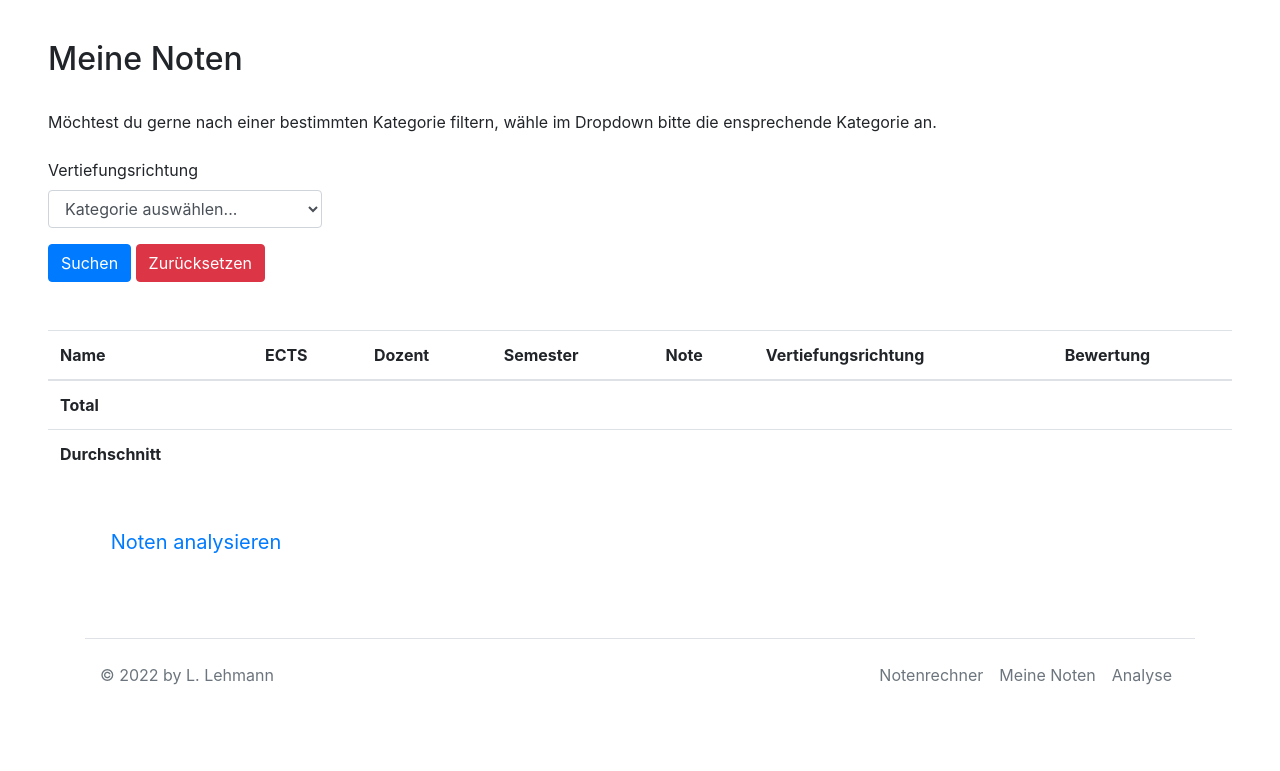
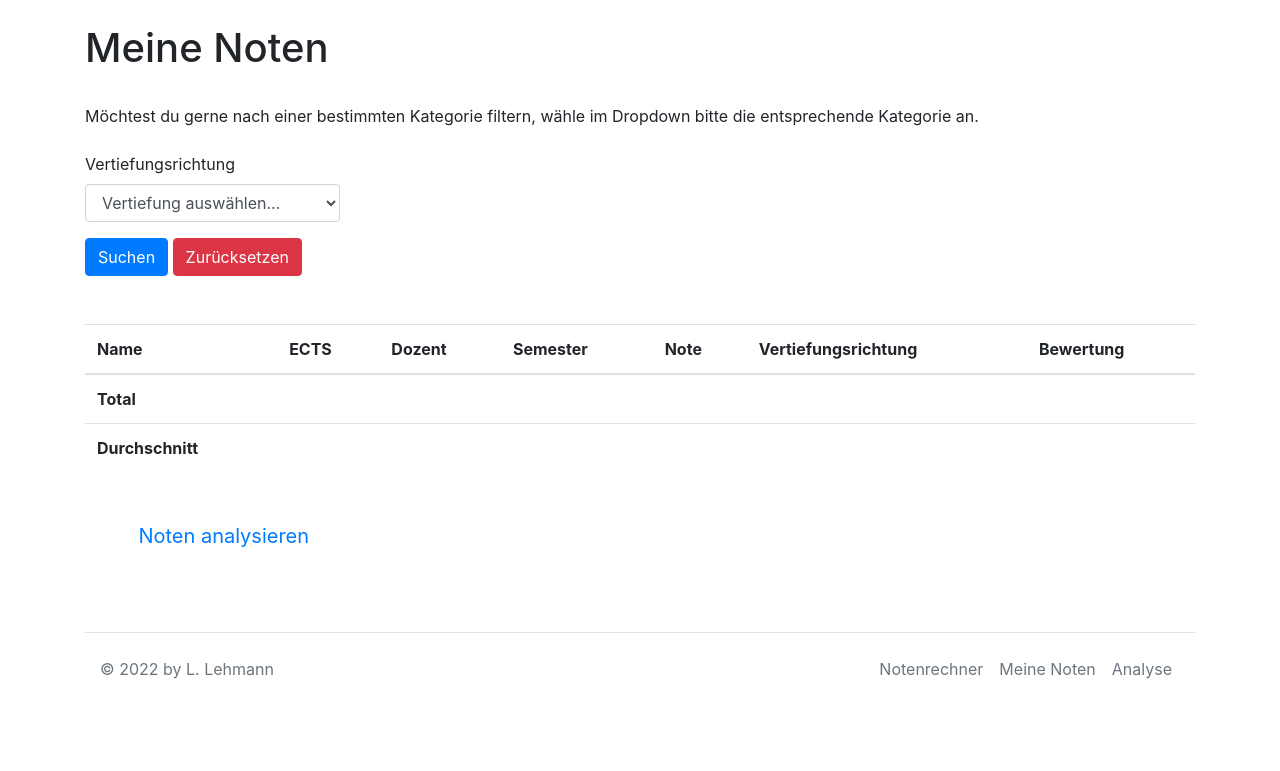
Before and after one commit to luklehm/prog2, a Flask app: template templates/Meine_Noten.html in a window 1280 px wide. Shown: the part 73-844 px from the top of the page. After the commit the page ends 752 px from the top, so only its background shows below. Run offline with Flask 2, Linux system fonts and the light colour scheme; the template is opened without the code that fills it, so the values that code supplies are empty; some libraries are stand-ins or nearby versions.

```diff
--- a/templates/Meine_Noten.html
+++ b/templates/Meine_Noten.html
@@ -1,19 +1,17 @@
 {% include "header.html" %}
 {% block content %}
 <body>
-    <main class="px-md-5">
-        <div class="d-flex justify-content-between flex-wrap flex-md-nowrap align-items-center pt-3">
-            <h1 class="h2">Meine Noten</h1>
-        </div>
-        <br>
+    <main>
+        <div class="container">
+            <h1>Meine Noten</h1><br>
 
             <form method="POST">
-            Möchtest du gerne nach einer bestimmten Kategorie filtern, wähle im Dropdown bitte die ensprechende Kategorie an.<br><br>
+                Möchtest du gerne nach einer bestimmten Kategorie filtern, wähle im Dropdown bitte die entsprechende Kategorie an.<br><br>
                 <div class="row g-3">
                     <div class="form-group col-3">
                         <label for="inputKategorie">Vertiefungsrichtung</label>
                         <select id="inputKategorie" class="form-control" name="vertiefungsrichtung">
-                        <option selected>Kategorie auswählen...</option>
+                            <option selected>Vertiefung auswählen...</option>
                             <option>Sozial- und Methodenkompetenz</option>
                             <option>Digital Innovation</option>
                             <option>Information Technology</option>
@@ -112,6 +110,7 @@
             <div>
                 <a class="nav-item nav-link col-sm-3 mb-4 w-40 btn btn btn-lg" href="{{ url_for('analyse') }}" role="button" type="submit">Noten analysieren</a>
             </div>
+        </div>
     </main>
 {% endblock %}
 
--- a/templates/analyse.html
+++ b/templates/analyse.html
@@ -1,8 +1,8 @@
 {% include "header.html" %}
 <div class="container">
     <div class="row">
-        <div class="col">
-            <br><h2>Statistik meiner Noten</h2>
+        <div class="container">
+            <h1>Statistik meiner Noten</h1>
             {{ div|safe }} <br>
             {{ div2|safe }}
         </div>
--- a/templates/index.html
+++ b/templates/index.html
@@ -3,7 +3,7 @@
 <body>
 <main>
     <div class="container">
-        <h1>Notenrechner</h1>
+        <h1>Notenrechner</h1><br>
         <p class="fs-5 md-8">Behalte den Überblick über deine Module, Noten und ECTS. Lorem ipsum dolor sit amet, consetetur sadipscing elitr, sed diam nonumy eirmod tempor invidunt ut labore et dolore magna aliquyam erat, sed diam voluptua. At vero eos et accusam et justo duo dolores et ea rebum. Stet clita kasd gubergren, no sea takimata sanctus est Lorem ipsum dolor sit amet. Lorem ipsum dolor sit amet, consetetur sadipscing elitr, sed diam nonumy eirmod tempor invidunt ut labore et dolore magna aliquyam erat, sed diam voluptua. At vero eos et accusam et justo duo dolores et ea rebum. Stet clita kasd gubergren, no sea takimata sanctus est Lorem ipsum dolor sit amet.</p><br>
         <p>Möchtest du gerne eine neue Note hinzufügen oder die Übersicht deiner Noten sehen?</p>
 
--- a/templates/input.html
+++ b/templates/input.html
@@ -3,8 +3,8 @@
 <body>
 <main>
     <div class="container">
-        <h1>Notenrechner</h1>
-        <p class="fs-5 md-8">Behalte den Überblick über deine Module, Noten und ECTS. Lorem ipsum dolor sit amet, consetetur sadipscing elitr, sed diam nonumy eirmod tempor invidunt ut labore et dolore magna aliquyam erat, sed diam voluptua. At vero eos et accusam et justo duo dolores et ea rebum. Stet clita kasd gubergren, no sea takimata sanctus est Lorem ipsum dolor sit amet. Lorem ipsum dolor sit amet, consetetur sadipscing elitr, sed diam nonumy eirmod tempor invidunt ut labore et dolore magna aliquyam erat, sed diam voluptua. At vero eos et accusam et justo duo dolores et ea rebum. Stet clita kasd gubergren, no sea takimata sanctus est Lorem ipsum dolor sit amet.</p>
+        <h1>Noteneigabe</h1><br>
+        <p class="fs-5 md-8">Behalte den Überblick über deine Module, Noten und ECTS. </p>
         <p class="font-weight-bold"><i>{{ eintrag }}</i></p>
         <form method="POST">
 
```
Also changed, not shown: eintrage.json (added, +11 -0 lines). Lines whose indentation alone changed are shown as unchanged.
